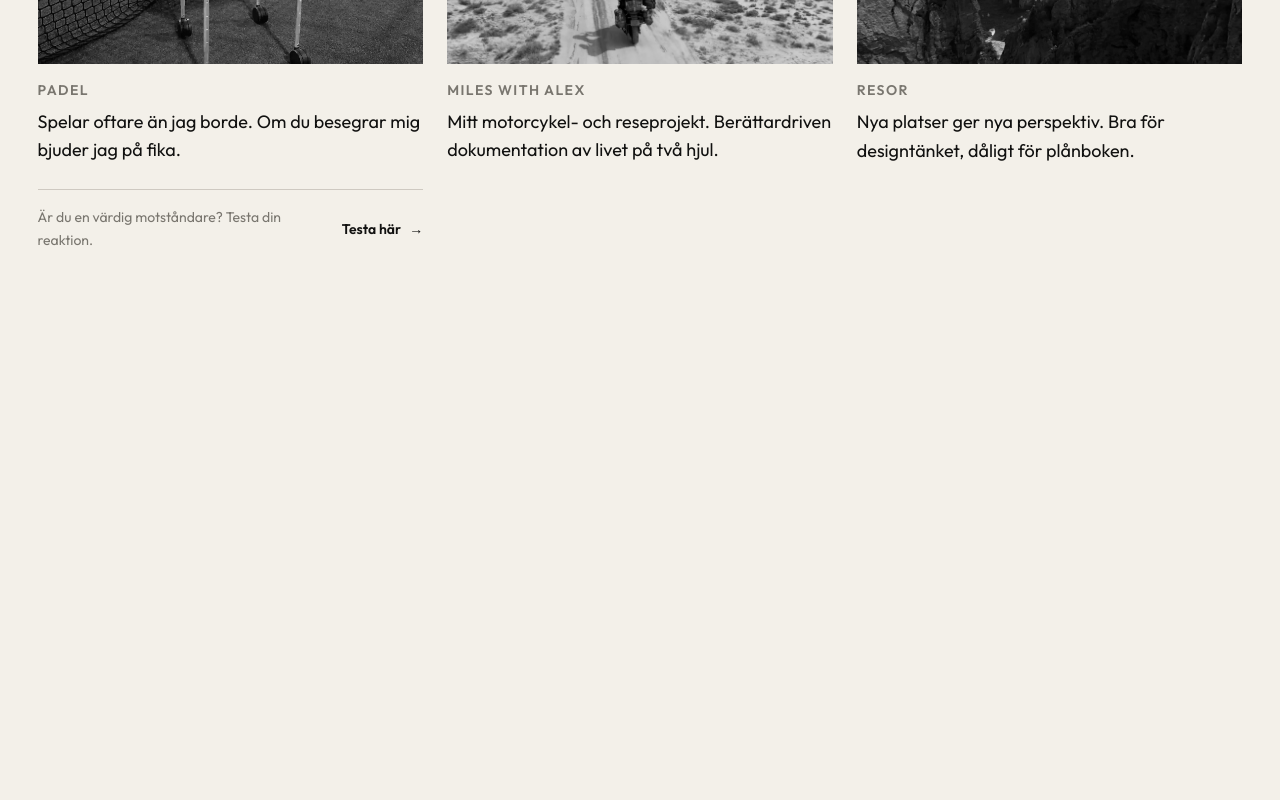
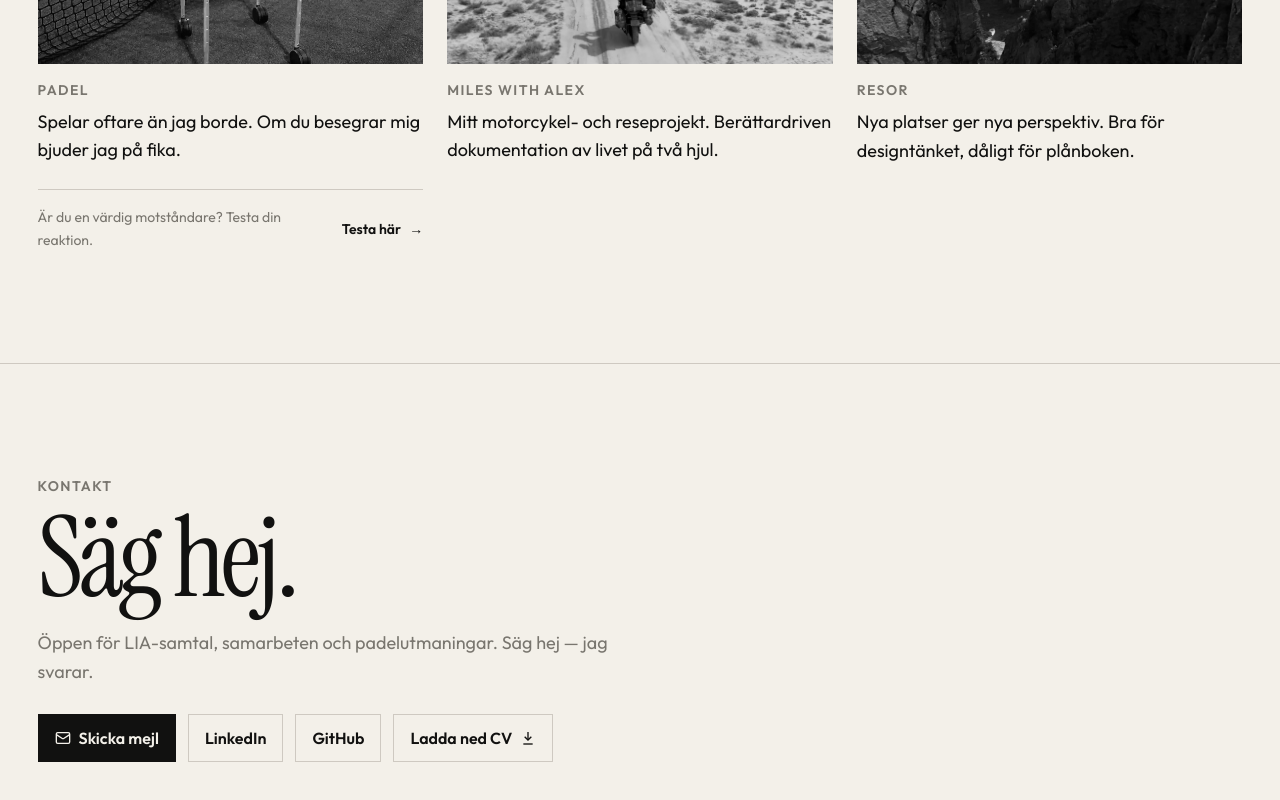
Before and after one commit to AlexJCodes/alexander-johansson-portfolio-react, a React (Vite) app: page / in a window 1280 px wide. Shown: the part 3566-4366 px from the top of the page. Before the commit the page ends 3929 px from the top, so only its background shows below. Built offline with nearby package versions, Linux system fonts and the light colour scheme; grey boxes are pictures that could not be loaded.

Commit message:
feat: add contact section

```diff
--- a/src/App.tsx
+++ b/src/App.tsx
@@ -1,5 +1,6 @@
 import Header from "./components/Header";
 import AboutSection from "./sections/AboutSection";
+import ContactSection from "./sections/ContactSection";
 import HeroSection from "./sections/HeroSection";
 import PersonalSection from "./sections/PersonalSection";
 import ProjectsSection from "./sections/ProjectsSection";
@@ -16,6 +17,7 @@ function App() {
         <AboutSection />
         <SkillsSection />
         <PersonalSection />
+        <ContactSection />
       </main>
     </>
   );
--- /dev/null
+++ b/src/sections/ContactSection.tsx
@@ -0,0 +1,89 @@
+function ContactSection() {
+  return (
+    <section
+      id="kontakt"
+      aria-labelledby="contact-title"
+      className="scroll-mt-16 border-t border-border py-section"
+    >
+      <div className="mx-auto w-[calc(100%-2*var(--page-padding))] max-w-content">
+        <div className="max-w-216">
+          <p className="mb-3 text-sm font-semibold uppercase tracking-label text-muted">Kontakt</p>
+
+          <h2
+            id="contact-title"
+            className="font-display text-[clamp(3.75rem,3rem+5vw,7.5rem)] leading-[0.9] tracking-[-0.04em]"
+          >
+            Säg hej.
+          </h2>
+
+          <p className="mt-5 max-w-xl text-lg leading-body text-muted">
+            Öppen för LIA-samtal, samarbeten och padelutmaningar. Säg hej — jag svarar.
+          </p>
+
+          <div className="mt-7 grid gap-3 sm:flex sm:flex-wrap">
+            <a
+              href="mailto:alexander.johansson8910@gmail.com"
+              className="inline-flex min-h-12 items-center justify-center gap-2 border border-foreground bg-foreground px-4 font-semibold text-background transition-colors hover:border-accent hover:bg-accent"
+            >
+              <svg
+                width="16"
+                height="16"
+                viewBox="0 0 24 24"
+                fill="none"
+                stroke="currentColor"
+                strokeWidth="2"
+                aria-hidden="true"
+              >
+                <rect x="2" y="4" width="20" height="16" rx="2" />
+                <path d="m22 7-8.97 5.7a1.94 1.94 0 0 1-2.06 0L2 7" />
+              </svg>
+              Skicka mejl
+            </a>
+
+            <a
+              href="https://www.linkedin.com/in/alexander-johansson-88a568208/"
+              target="_blank"
+              rel="noopener noreferrer"
+              className="inline-flex min-h-12 items-center justify-center border border-border px-4 font-semibold transition-colors hover:border-foreground"
+            >
+              LinkedIn
+            </a>
+
+            <a
+              href="https://github.com/AlexJCodes"
+              target="_blank"
+              rel="noopener noreferrer"
+              className="inline-flex min-h-12 items-center justify-center border border-border px-4 font-semibold transition-colors hover:border-foreground"
+            >
+              GitHub
+            </a>
+
+            <a
+              href="/documents/alexander-johansson-cv.pdf"
+              download
+              className="group/download inline-flex min-h-12 items-center justify-center gap-2 border border-border px-4 font-semibold transition-colors hover:border-foreground"
+            >
+              Ladda ned CV
+              <svg
+                width="16"
+                height="16"
+                viewBox="0 0 24 24"
+                fill="none"
+                stroke="currentColor"
+                strokeWidth="2"
+                aria-hidden="true"
+                className="transition-transform motion-safe:group-hover/download:translate-y-0.5"
+              >
+                <path d="M12 3v12" />
+                <path d="m7 10 5 5 5-5" />
+                <path d="M5 21h14" />
+              </svg>
+            </a>
+          </div>
+        </div>
+      </div>
+    </section>
+  );
+}
+
+export default ContactSection;
```
Also changed, not shown: 1 other file (tests, documents, lock files or other folders).
